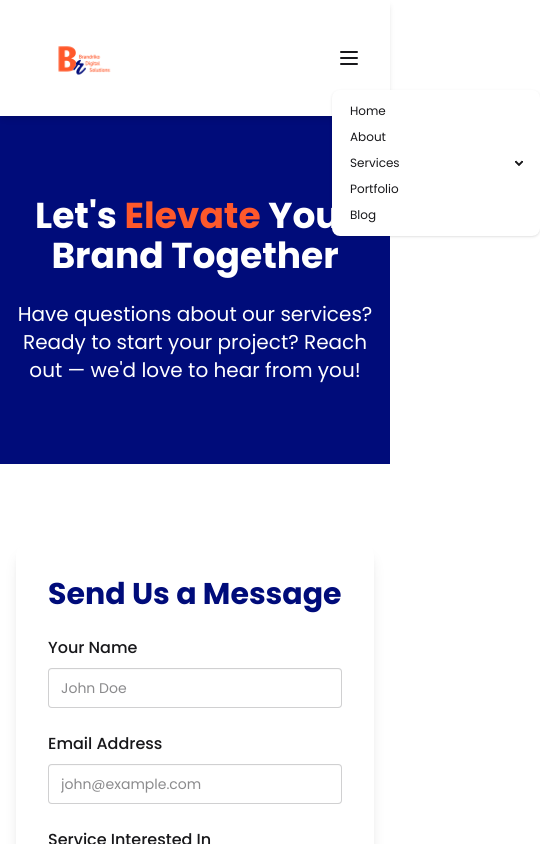
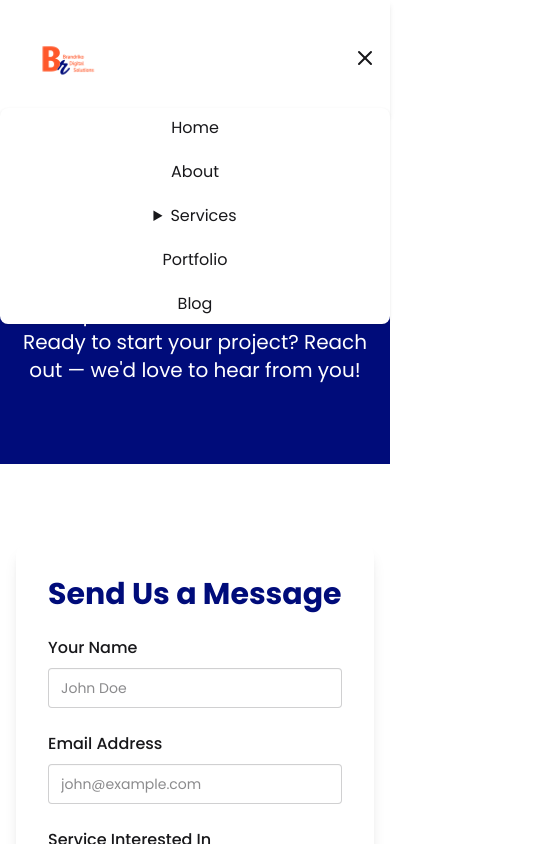
Before and after one commit to matthewkuria/brandriko, a Next.js app: page /contact in a window 390 px wide. Both pictures are taken after a click on the label 349 px from the left and 58 px from the top of the page. Shown: the top 844 px of the page, 540 px wide, since content can reach past the window. Built offline with nearby package versions, Linux system fonts and the light colour scheme.

Commit message:
Add on click event to the links

```diff
--- a/app/components/NavBar.tsx
+++ b/app/components/NavBar.tsx
@@ -1,7 +1,13 @@
+"use client"
 import Link from 'next/link';
 import Image from 'next/image';
+import { useState } from 'react';
 
 export default function Navbar() {
+  const [isOpen, setisOpen] = useState(false);
+function handleClick() {
+    setisOpen(!isOpen)
+  }
   const navLinks = [
     { name: "Home", href: "/" },
     { name: "About", href: "#about" },
@@ -21,13 +27,12 @@ export default function Navbar() {
 
   return (
     <div className="navbar bg-base-100 shadow-md sticky top-0 z-50">
-      <div className="container mx-auto px-4 flex items-center justify-between">
+      <div className="w-full flex items-center justify-between">
 
         {/* LEFT: Logo + Mobile Menu */}
-        <div className="flex items-center gap-2">
-
+        <div className="">
           {/* Brand Logo/Name */}
-          <Link href="/" className="flex items-center gap-2 text-xl font-bold text-secondary">
+          <Link href="/" className="flex items-center">
             <Image
               src="/brandriko_logo.png"
               alt="Brandriko Digital Solutions"
@@ -39,6 +44,7 @@ export default function Navbar() {
           </Link>
         </div>
 
+        <div className='flex items-center justify-between gap-4'>
         {/* CENTER: Desktop Nav */}
         <div className="hidden lg:flex">
           <ul className="menu menu-horizontal px-1 gap-2">
@@ -73,18 +79,39 @@ export default function Navbar() {
               </li>
             ))}
           </ul>
-        </div>
-            {/* Mobile menu */}
-          <div className="dropdown lg:hidden">
-            <label tabIndex={0} className="btn btn-ghost p-1">
-              <svg xmlns="http://www.w3.org/2000/svg"
+          </div>
+          <div className=''>
+        {/* RIGHT: CTA Button */}
+        <div className=" hidden lg:block">
+          <Link
+            href="/contact"
+            className="btn btn-primary text-white hover:bg-primary-focus"
+          >
+            Get a Quote
+            </Link>
+          </div>
+          {/* Mobile menu */}
+          <div className="lg:hidden" onClick={handleClick}>
+            <label tabIndex={0} className="btn btn-ghost p-1" >
+                {
+                 isOpen ?
+                (
+                 <svg width="24" height="24" viewBox="0 0 24 24" fill="none" xmlns="http://www.w3.org/2000/svg">
+                  <path d="M6 6L18 18" stroke="currentColor" stroke-width="2" stroke-linecap="round"/>
+                  <path d="M18 6L6 18" stroke="currentColor" stroke-width="2" stroke-linecap="round"/>
+                </svg>
+                    ):
+                    (
+                  <svg xmlns="http://www.w3.org/2000/svg"
                 className="h-6 w-6" fill="none" viewBox="0 0 24 24"
                 stroke="currentColor">
                 <path strokeLinecap="round" strokeLinejoin="round" strokeWidth="2"
                   d="M4 6h16M4 12h16M4 18h16" />
               </svg>
+                )
+              }
             </label>
-            <ul tabIndex={0} className="menu menu-sm dropdown-content mt-3 z-[1] p-2 shadow bg-base-100 rounded-box w-52">
+            <ul tabIndex={0} className={`${isOpen? 'flex' : 'hidden' } absolute left-0 top-24 right-0 mt-3 z-[1] p-2 shadow bg-base-100 flex-col items-center gap-5 rounded-box w-full`}>
               {navLinks.map((link) => (
                 <li key={link.name}>
                   {link.subLinks ? (
@@ -92,27 +119,20 @@ export default function Navbar() {
                       <summary>{link.name}</summary>
                       <ul>
                         {link.subLinks.map((subLink) => (
-                          <li key={subLink.name}>
+                          <li key={subLink.name} onClick={handleClick}>
                             <Link href={subLink.href}>{subLink.name}</Link>
                           </li>
                         ))}
                       </ul>
                     </details>
                   ) : (
-                    <Link href={link.href}>{link.name}</Link>
+                    <Link href={link.href} onClick={handleClick}>{link.name}</Link>
                   )}
                 </li>
               ))}
             </ul>
           </div>
-        {/* RIGHT: CTA Button */}
-        <div className=" hidden lg:block">
-          <Link
-            href="/contact"
-            className="btn btn-primary text-white hover:bg-primary-focus"
-          >
-            Get a Quote
-          </Link>
+          </div>
         </div>
       </div>
     </div>
```
